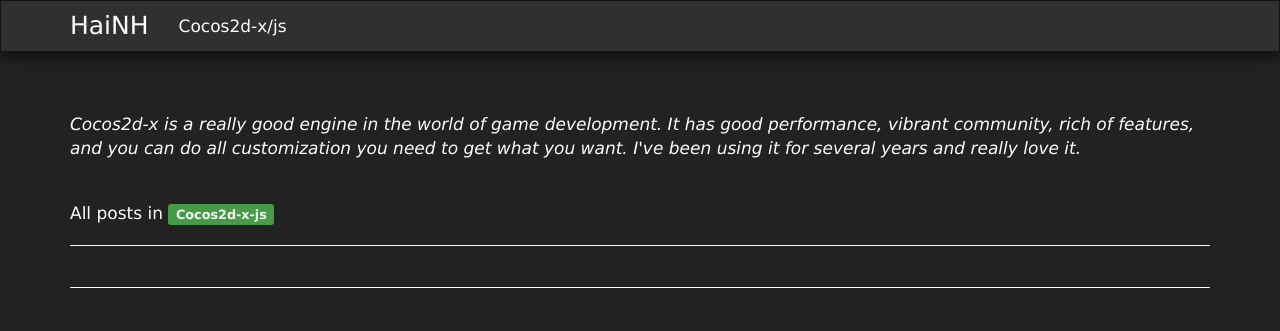
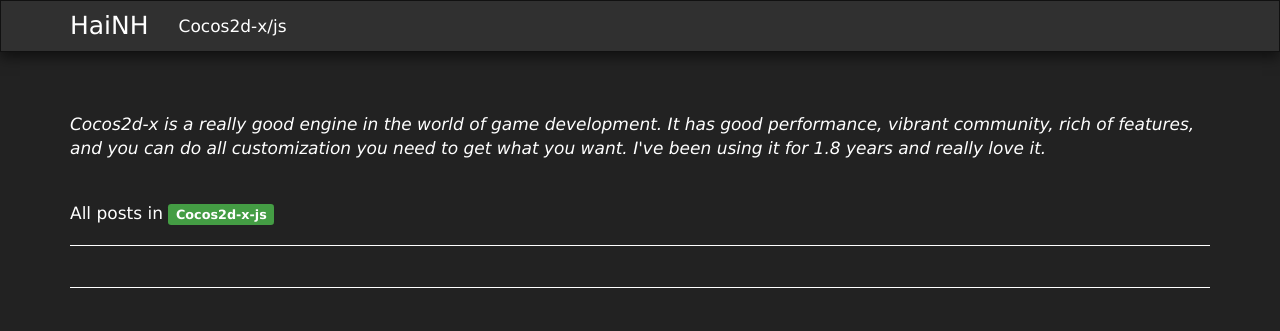
Before and after one commit to hainh/hainh.github.io, a Jekyll site: the page built from categories/cocos2d-x-js.html, in a window 1280 px wide. Shown: the top 331 px of the page. Built offline with Jekyll 4.4.1, drawn with Linux system fonts in a browser that asks for light colours; nearby versions of some CDN libraries; comment, search, counter and statistics services are not loaded.

Commit message:
Fix cocos2d-x-js.html year class

```diff
--- a/categories/cocos2d-x-js.html
+++ b/categories/cocos2d-x-js.html
@@ -3,4 +3,4 @@
 description: "Cocos2d-x is a really good engine in the world of game development. It has good performance, vibrant community, rich of features, and you can do all customization you need to get what you want"
 ---
 
-Cocos2d-x is a really good engine in the world of game development. It has good performance, vibrant community, rich of features, and you can do all customization you need to get what you want. I've been using it for <span class='calc_year' data-date='2013-11-1'>several</span> years and really love it.
+Cocos2d-x is a really good engine in the world of game development. It has good performance, vibrant community, rich of features, and you can do all customization you need to get what you want. I've been using it for <span class='calc-year' data-date='2013-11-1'>several</span> years and really love it.
```
